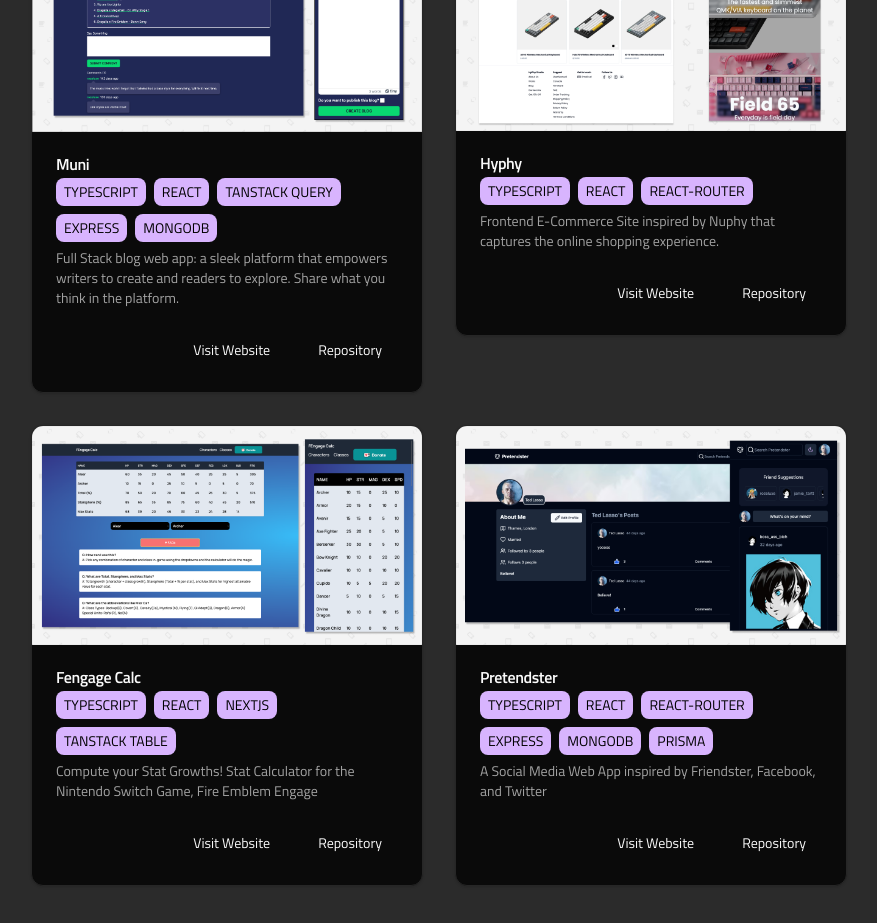
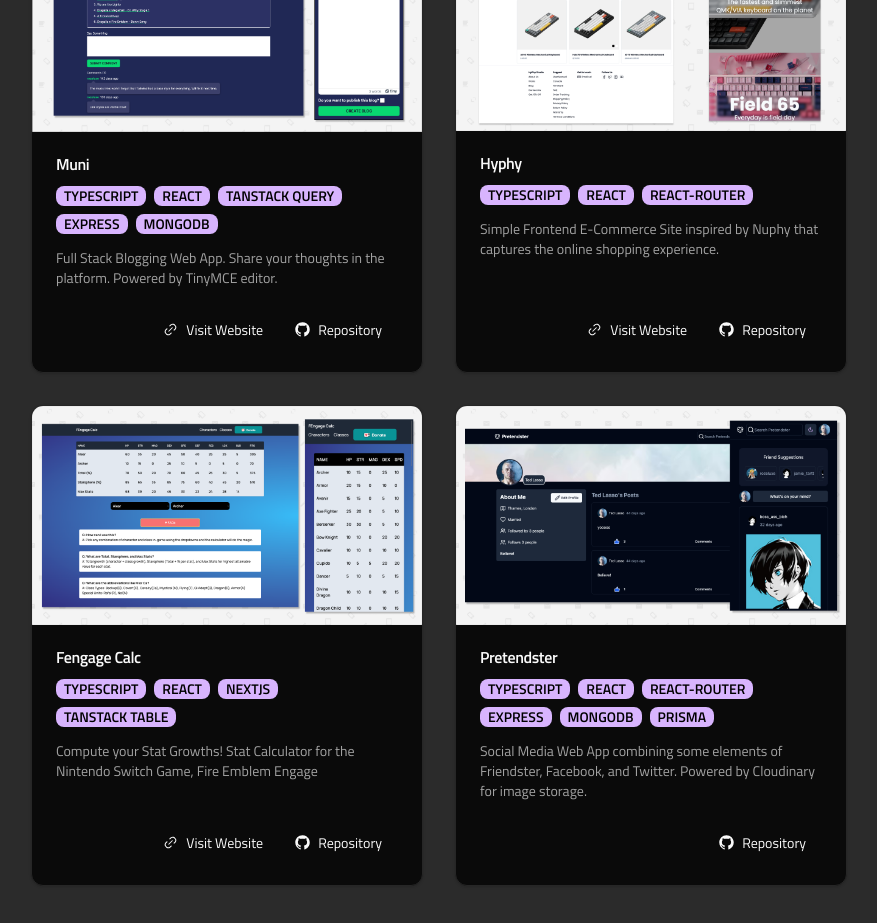
Before and after one commit to maj-rf/portfolio-v3, a Next.js app: page / in a window 1280 px wide. Shown: the part 1040-1963 px from the top of the page, without its empty margins (201-1078 px from the left). Built offline with nearby package versions, Linux system fonts and the light colour scheme.

Commit message:
fix: adjust card heights to have same heights across all screen sizes

```diff
--- a/src/components/Projects.tsx
+++ b/src/components/Projects.tsx
@@ -1,5 +1,5 @@
 import { SectionWrapper } from './common/SectionWrapper';
-import { projects } from '@/data';
+import { type Project, projects } from '@/data';
 import {
   Card,
   CardHeader,
@@ -10,27 +10,38 @@ import {
 } from './ui/card';
 import Image from 'next/image';
 import { Button } from './ui/button';
-import Link from 'next/link';
+import { GitHubLogoIcon, Link2Icon } from '@radix-ui/react-icons';
 
 export const Projects = () => {
   return (
     <SectionWrapper id="Projects">
       <h2 className="font-semibold text-2xl">Projects</h2>
-      <ul className="grid auto-rows-fr grid-cols-1 sm:grid-cols-2  gap-8">
+      <ul className="grid grid-cols-1 md:grid-cols-2  gap-8">
         {projects.map((project) => {
           return (
             <li key={project.title + ' card'}>
-              <Card className="overflow-hidden">
+              <ProjectCard project={project} />
+            </li>
+          );
+        })}
+      </ul>
+    </SectionWrapper>
+  );
+};
+
+export const ProjectCard = ({ project }: { project: Project }) => {
+  return (
+    <Card className="overflow-hidden h-full flex flex-col">
       <CardContent className="p-0">
         <Image src={project.img} alt={project.title + ' main'} />
       </CardContent>
-                <CardHeader>
+      <CardHeader className="flex flex-col gap-2">
         <CardTitle>{project.title}</CardTitle>
         <ul className="flex flex-wrap gap-2 text-sm uppercase">
           {project.tags.map((tag) => (
             <li
               key={`${project.title} ${tag}`}
-                        className="bg-highlight px-2 py-1 rounded-lg text-black"
+              className="bg-highlight px-2 rounded-lg font-semibold text-black"
             >
               {tag}
             </li>
@@ -38,23 +49,29 @@ export const Projects = () => {
         </ul>
         <CardDescription>{project.description}</CardDescription>
       </CardHeader>
-                <CardFooter className="flex gap-4 justify-end">
+
+      <CardFooter className="flex gap-4 justify-end mt-auto">
+        {project.live ? (
+          <a
+            href={project.live}
+            target="_blank"
+            className="text-primary text-sm underline-offset-4 hover:underline flex items-center gap-2"
+          >
+            <Link2Icon />
+            <span>Visit Website</span>
+          </a>
+        ) : null}
         <Button variant="link">
-                    <a href={project.live} target="_blank">
-                      Visit Website
-                    </a>
-                  </Button>
-                  <Button variant="link">
-                    <a href={project.repo} target="_blank" className="block">
-                      Repository
+          <a
+            href={project.repo}
+            target="_blank"
+            className="text-primary text-sm underline-offset-4 hover:underline flex items-center gap-2"
+          >
+            <GitHubLogoIcon />
+            <span>Repository</span>
           </a>
         </Button>
       </CardFooter>
     </Card>
-            </li>
-          );
-        })}
-      </ul>
-    </SectionWrapper>
   );
 };
--- a/src/data.ts
+++ b/src/data.ts
@@ -35,7 +35,7 @@ export const projects: Project[] = [
   {
     title: 'Muni',
     description:
-      'Full Stack blog web app: a sleek platform that empowers writers to create and readers to explore. Share what you think in the platform.',
+      'Full Stack Blogging Web App. Share your thoughts in the platform. Powered by TinyMCE editor.',
     img: muni,
     tags: ['TypeScript', 'React', 'TanStack Query', 'Express', 'MongoDB'],
     live: 'https://muni-api.onrender.com/',
@@ -44,7 +44,7 @@ export const projects: Project[] = [
   {
     title: 'Hyphy',
     description:
-      'Frontend E-Commerce Site inspired by Nuphy that captures the online shopping experience.',
+      'Simple Frontend E-Commerce Site inspired by Nuphy that captures the online shopping experience.',
     img: hyphy,
     tags: ['TypeScript', 'React', 'React-router'],
     live: 'https://hyphy.vercel.app/',
@@ -62,7 +62,7 @@ export const projects: Project[] = [
   {
     title: 'Pretendster',
     description:
-      'A Social Media Web App inspired by Friendster, Facebook, and Twitter',
+      'Social Media Web App combining some elements of Friendster, Facebook, and Twitter. Powered by Cloudinary for image storage.',
     img: pretendster,
     tags: [
       'TypeScript',
```
Lines whose indentation alone changed are shown as unchanged.
